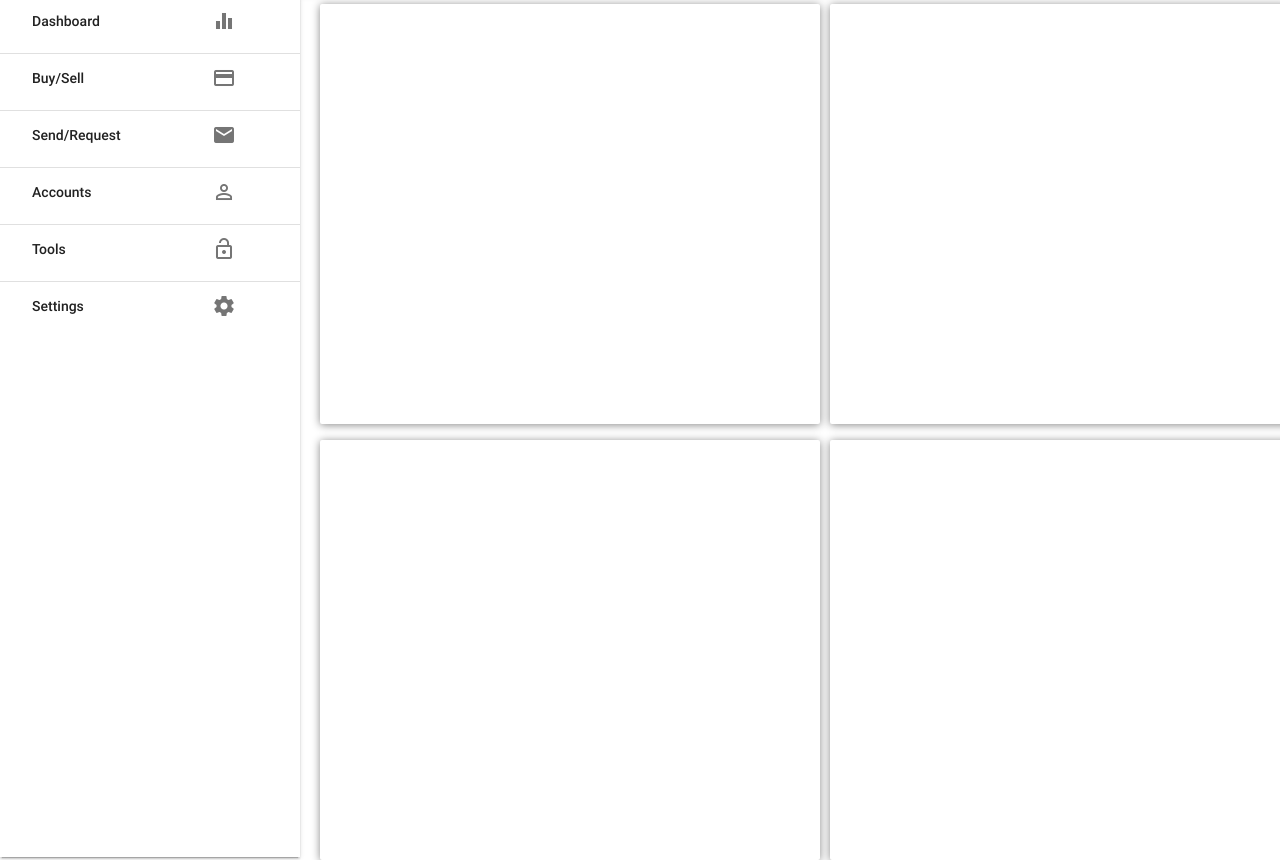
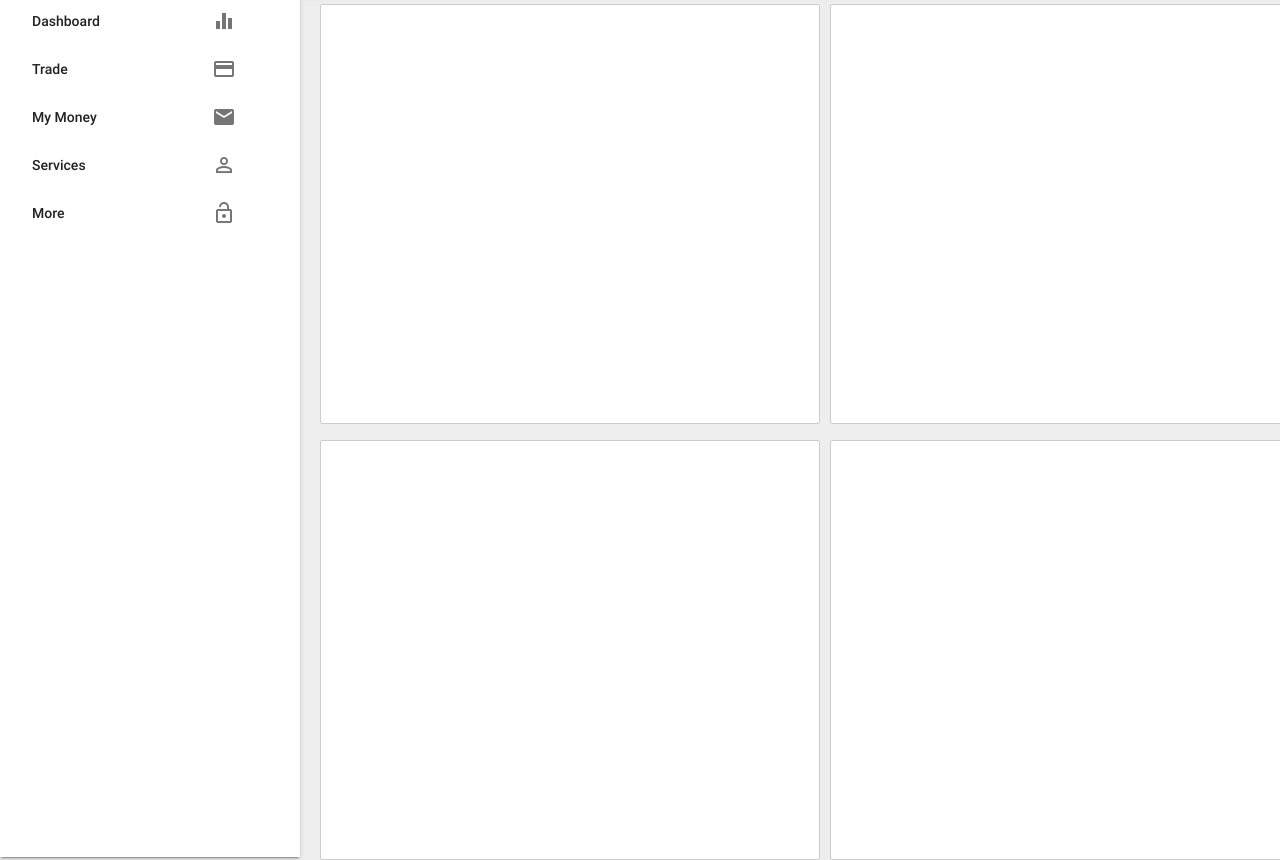
Before and after one commit to szohaib/WebDashMaterial, a website: page public_html/index.html in a window 1280 px wide. Shown: the part 68-928 px from the top of the page. Drawn offline with nearby package versions, Linux system fonts and the light colour scheme.

Commit message:
Updated Dashboard

```diff
--- a/public_html/index.html
+++ b/public_html/index.html
@@ -16,7 +16,10 @@ and open the template in the editor.
     </head>
     <style>
 
-
+        @font-face {
+    font-family: rob;
+    src: url(Roboto_Light.t);
+}
 
 
         @media (min-width: 768px) {
@@ -26,7 +29,8 @@ and open the template in the editor.
             left: 320px;
             height: 420px;
             width: 500px;
-            box-shadow: 0px 1px 8px 0px #888;
+            border: solid 0.5px #cccccc;
+            box-shadow: none;
         }
 
         .c2{
@@ -34,7 +38,8 @@ and open the template in the editor.
             left: 830px;
             height: 420px;
             width: 500px;
-             box-shadow: 0px 1px 8px 0px #888;
+            border: solid 0.5px #cccccc;
+            box-shadow: none;
         }
 
         .c3{
@@ -43,7 +48,8 @@ and open the template in the editor.
             left: 320px;
             height: 420px;
             width: 500px;
-             box-shadow: 0px 1px 8px 0px #888;
+            border: solid 0.5px #cccccc;
+            box-shadow: none;
         }
          .c4{
             position: absolute;
@@ -51,7 +57,8 @@ and open the template in the editor.
             left: 830px;
             height: 420px;
             width: 500px;
-            box-shadow: 0px 1px 8px 0px #888;
+            border: solid 0.5px #cccccc;
+            box-shadow: none;
         }
 
         }
@@ -69,29 +76,29 @@ and open the template in the editor.
 </style>
 
 
-    <body>
+<body class="grey lighten-3">
        <div class="overlay">
         <div class="navbar-fixed">
-  <nav class="light-blue lighten-1" role="navigation">
-    <div class="nav-wrapper container"><a id="logo-container" href="#" class="brand-logo">BITCOIN</a>
+  <nav class="deep-orange l" role="navigation">
+      <div class="nav-wrapper container"><a id="logo-container" href="#" class="brand-logo">BITCOIN</a>
 
         <div>
 
             <ul id="slide-out" class="side-nav fixed" >
 
 
-                <li><a href="#!" class="waves-effect">Dashboard<i class="material-icons right">equalizer</i></a></li>
-                <li><div class="divider"></div></li>
-    <li><a href="#!" class="waves-effect">Buy/Sell<i class="material-icons right">payment</i></a></li>
-    <li><div class="divider"></div></li>
+                <li><a href="#!" class="waves-effect " >Dashboard<i class="material-icons right">equalizer</i></a></li>
 
-    <li><a class="waves-effect" href="#!">Send/Request<i class="material-icons right">email</i></a></li>
-    <li><div class="divider"></div></li>
-    <li><a class="waves-effect" href="#!">Accounts<i class="material-icons right">perm_identity</i></a></li>
-    <li><div class="divider"></div></li>
-    <li><a class="waves-effect" href="#!">Tools<i class="material-icons right">lock_open</i></a></li>
-    <li><div class="divider"></div></li>
-    <li><a class="waves-effect" href="#!">Settings<i class="material-icons right">settings</i></a></li>
+    <li><a href="#!" class="waves-effect">Trade<i class="material-icons right">payment</i></a></li>
+
+
+    <li><a class="waves-effect" href="#!">My Money<i class="material-icons right">email</i></a></li>
+
+    <li><a class="waves-effect" href="#!">Services<i class="material-icons right">perm_identity</i></a></li>
+
+    <li><a class="waves-effect" href="#!">More<i class="material-icons right">lock_open</i></a></li>
+
+
   </ul>
   <a href="#" data-activates="slide-out" class="button-collapse"><i class="material-icons">menu</i></a>
 
```
